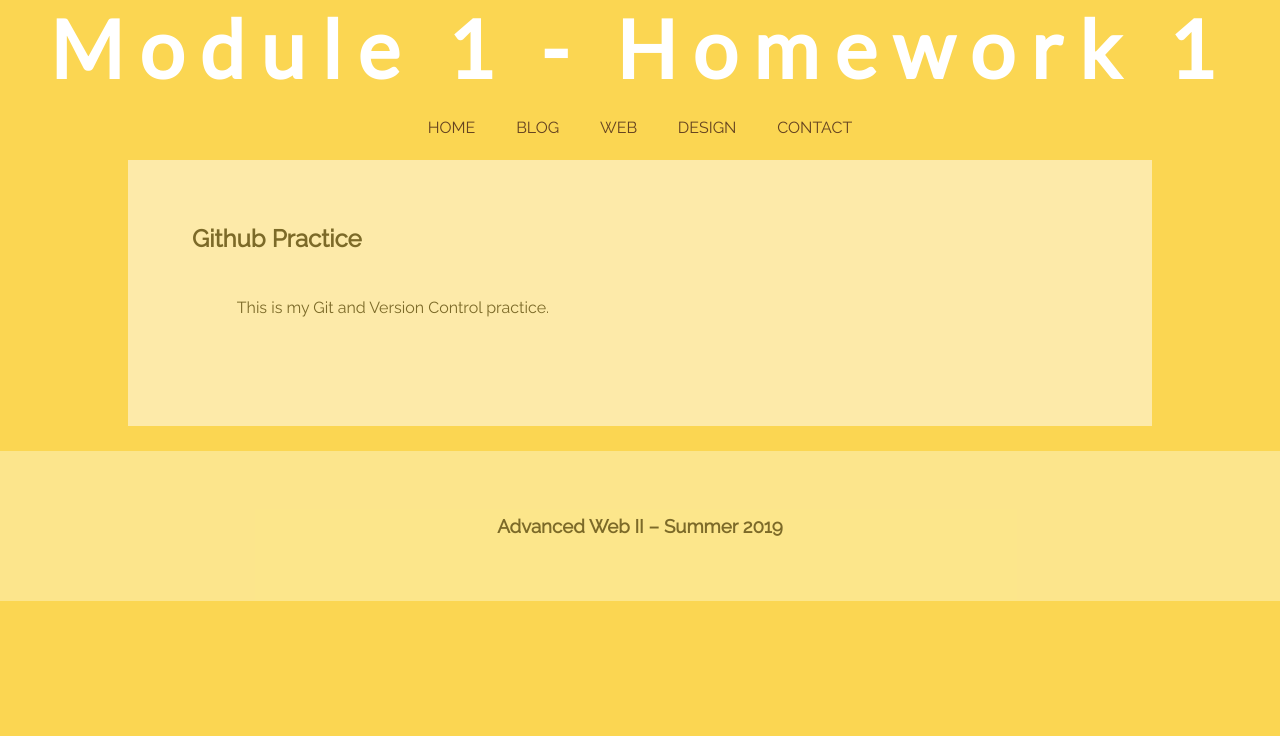
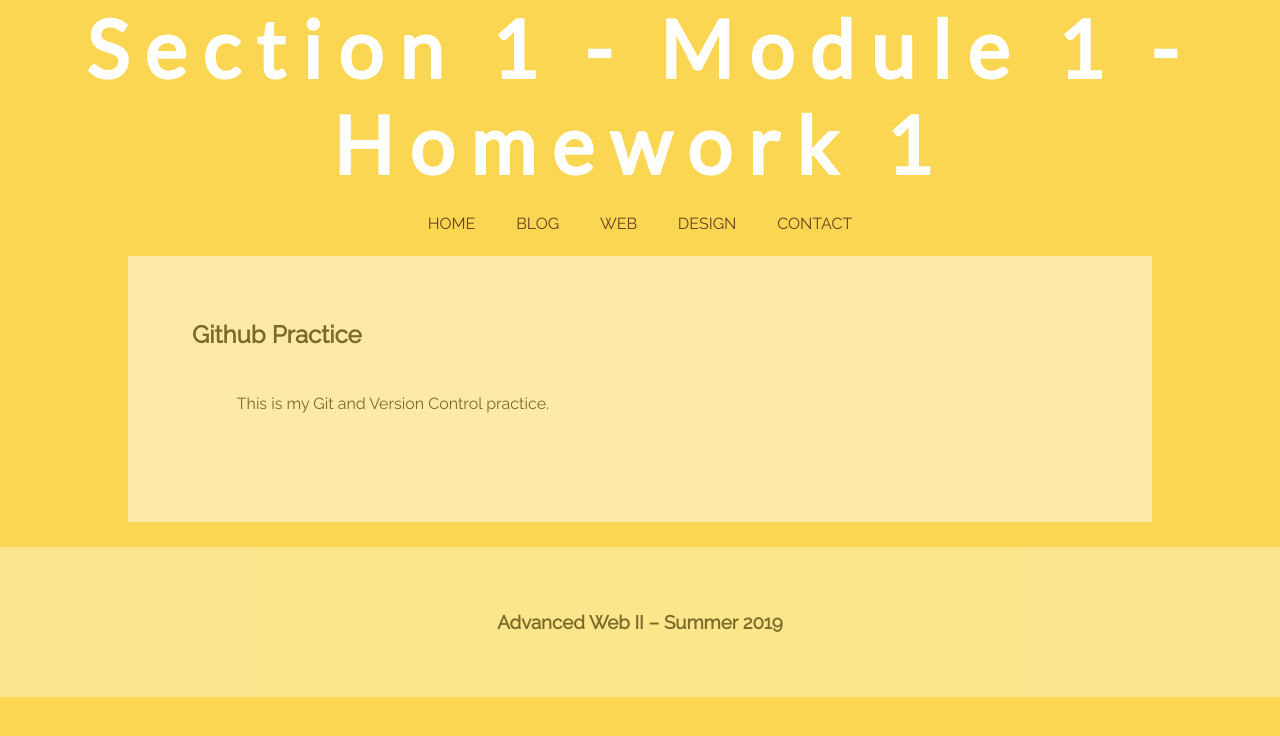
Before and after one commit to courtneyehancock/m1-hw1-hancock-courtney, a plain HTML site: page index.html in a window 1280 px wide. Drawn offline with Linux system fonts and the light colour scheme.

Commit message:
Edited verbiage for h1

```diff
--- a/index.html
+++ b/index.html
@@ -25,7 +25,7 @@
 
 	<body>
     <header>
-      <h1>Module 1 - Homework 1</h1>
+      <h1>Section 1 - Module 1 - Homework 1</h1>
     </header>
 
     <nav>
```
